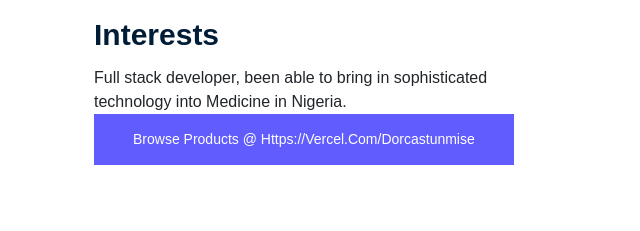
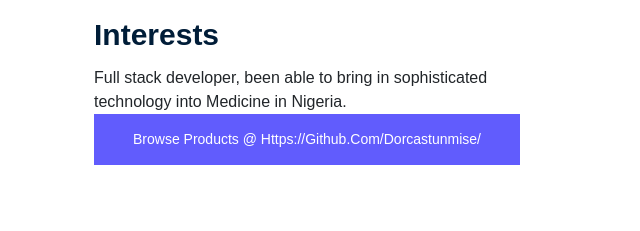
Before and after one commit to Dorcastunmise/tunmise-portfolio, a plain HTML site: page services.html in a window 1280 px wide. Shown: the part 1849-2080 px from the top of the page, 629-1269 px from the left. Drawn offline with nearby package versions, Linux system fonts and the light colour scheme; a web font is replaced by a local one.

Commit message:
link changed

```diff
--- a/services.html
+++ b/services.html
@@ -174,7 +174,7 @@
                               <h3>Interests</h3>
                               Full stack developer, been able to bring in sophisticated technology into Medicine in Nigeria.<br>
 
-                            <a href="https://vercel.com/dorcastunmise" class="boxed-btn3">Browse Products @ https://vercel.com/dorcastunmise </a>
+                            <a href="https://github.com/dorcastunmise" class="boxed-btn3">Browse Products @ https://github.com/Dorcastunmise/ </a>
                         </p>
                     </div>
                 </div>
```
Also changed, not shown: index.html (+1 -1 lines).
